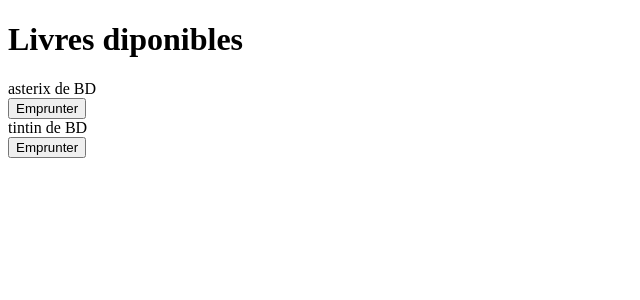
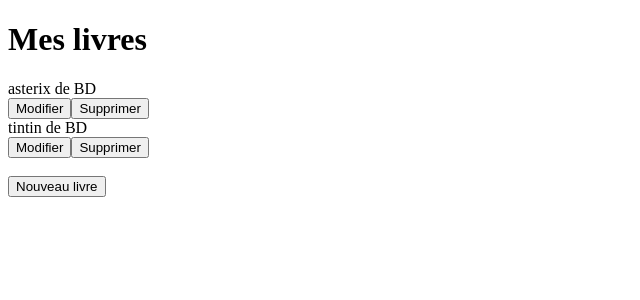
Before and after one commit to smaestri/sharebook, a React (Create React App) app in the folder frontend/my-app/: page / in a window 1280 px wide. Shown: the top 300 px of the page, without its empty margins (0-640 px from the left). Built offline with nearby package versions, Linux system fonts and the light colour scheme.

Commit message:
MyBooks avec state

```diff
--- a/frontend/my-app/src/App.js
+++ b/frontend/my-app/src/App.js
@@ -1,10 +1,10 @@
-import ListBooks from './ListBooks';
+import MyBooks from './MyBooks';
 
 function App() {
 
   return (
     <div className="App">
-      <ListBooks />
+      <MyBooks />
     </div>
   );
 }
--- a/frontend/my-app/src/MyBooks.js
+++ b/frontend/my-app/src/MyBooks.js
@@ -1,30 +1,43 @@
+import React from 'react'
 import Book from './Book'
 
-const MyBooks = () => {
+class MyBooks extends React.Component {
 
-  const books = [
+  constructor() {
+    super();
+    this.state = { books: [] }
+  }
+  componentDidMount() {
+    // TODO charger mes livres
+    this.setState({
+      books: [
         {
           title: "asterix",
           category: "BD",
         },
+
         {
           title: "tintin",
           category: "BD",
         }
       ]
+    })
+  }
 
-  return <div>
+  render() {
+    return (
+      <div>
         <h1>Mes livres</h1>
-    {books.length === 0 ? "Vous n'avez pas déclaré de livres" : null}
-    {books.map(book => (<div>
-      <Book title={book.title} category={book.category} />
+        {this.state.books.length === 0 ? "Vous n'avez pas déclaré de livres" : null}
+        {this.state.books.map(book => (<div>
+          <Book title={book.title} category={book.category}></Book>
           <button>Modifier</button>
           <button>Supprimer</button>
-    </div>
-    ))}
+        </div>))}
         <br />
         <button>Nouveau livre</button>
-  </div>
+      </div>)
   }
 
+}
 export default MyBooks
```
Lines whose indentation alone changed are shown as unchanged.
